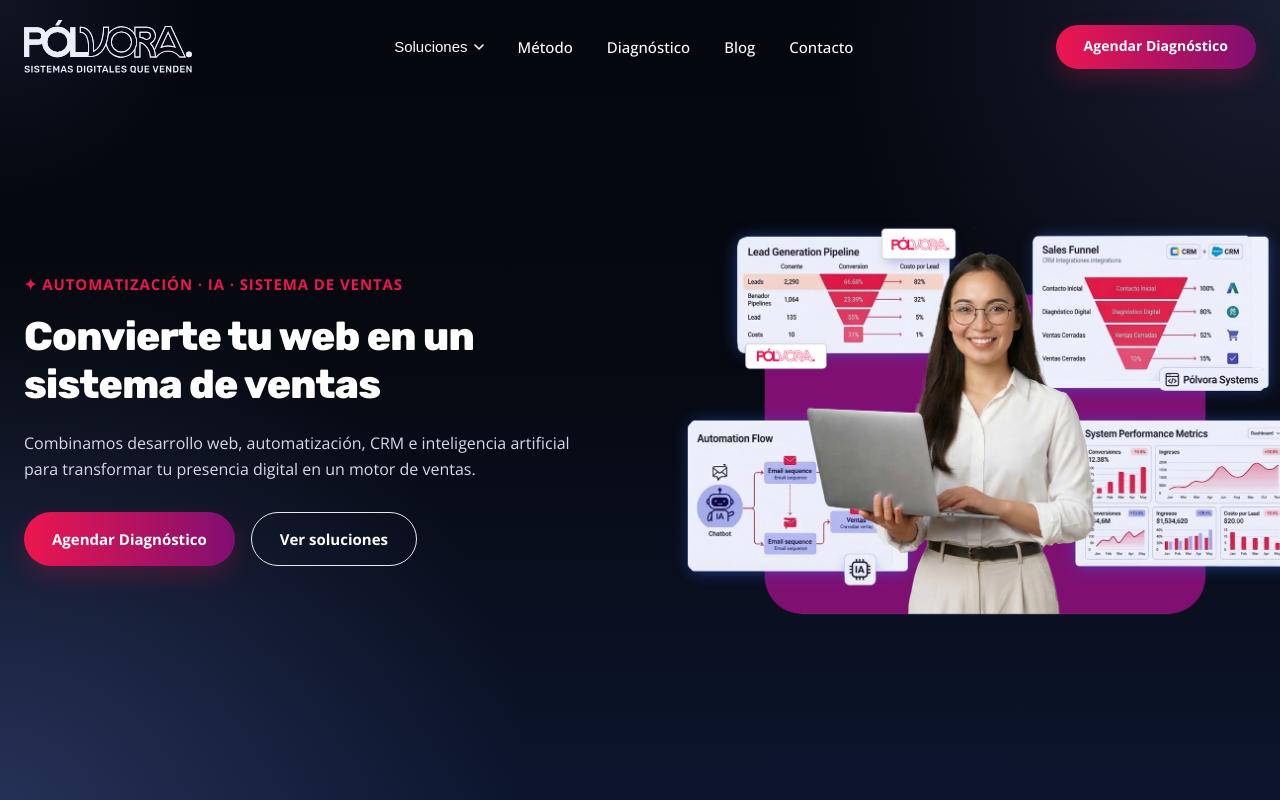
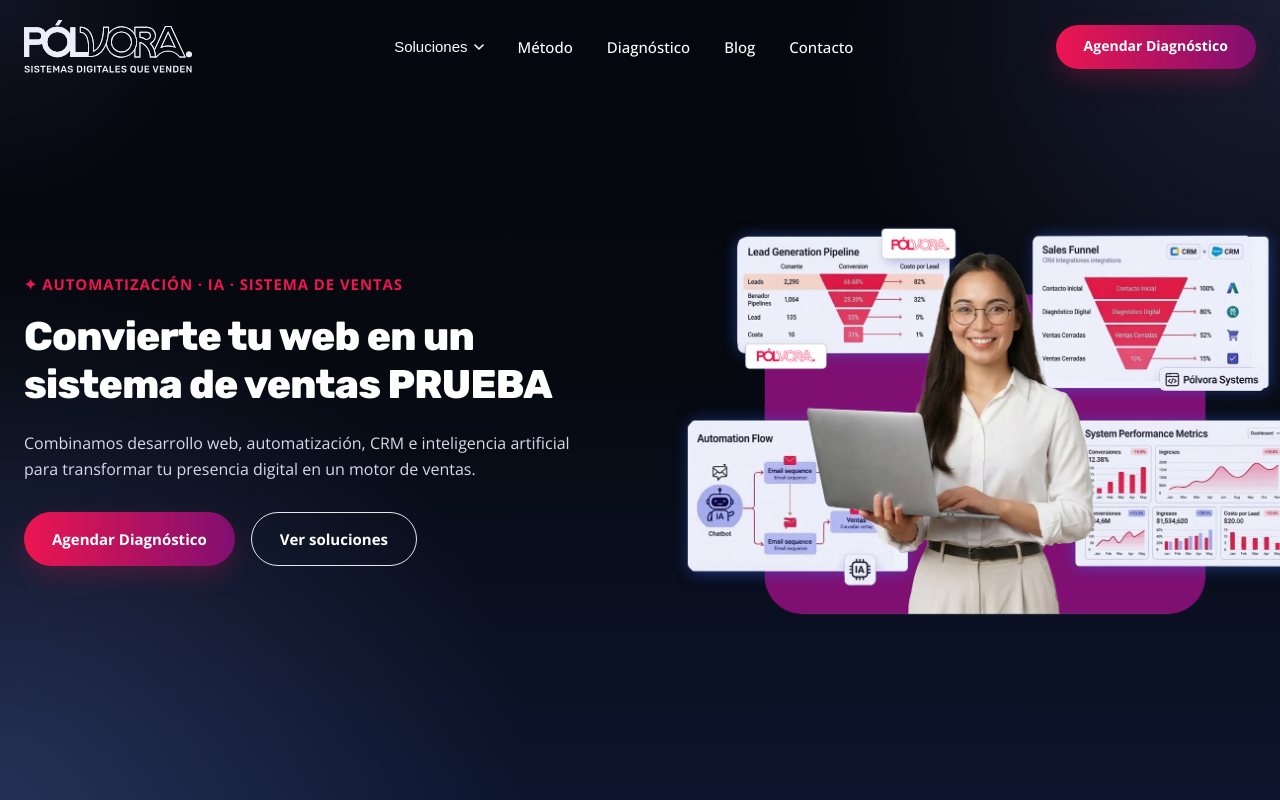
Before and after one commit to dani149/polvora-react, a React (Vite) app: page / in a window 1280 px wide. Shown: the top 800 px of the page. Built offline with nearby package versions, Linux system fonts and the light colour scheme.

Commit message:
prueba cambio visible en App

```diff
--- a/src/App.jsx
+++ b/src/App.jsx
@@ -57,7 +57,7 @@
         <div className="container hero-grid">
           <div className="hero-copy">
             <div className="eyebrow pink reveal" ref={eyebrowRef}>✦ AUTOMATIZACIÓN · IA · SISTEMA DE VENTAS</div>
-            <h1 ref={titleRef} className="reveal">Convierte tu web en un sistema de ventas</h1>
+            <h1 ref={titleRef} className="reveal">Convierte tu web en un sistema de ventas PRUEBA</h1>
             <p ref={copyRef} className="reveal">
               Combinamos desarrollo web, automatización, CRM e inteligencia artificial
               para transformar tu presencia digital en un motor de ventas.
```
